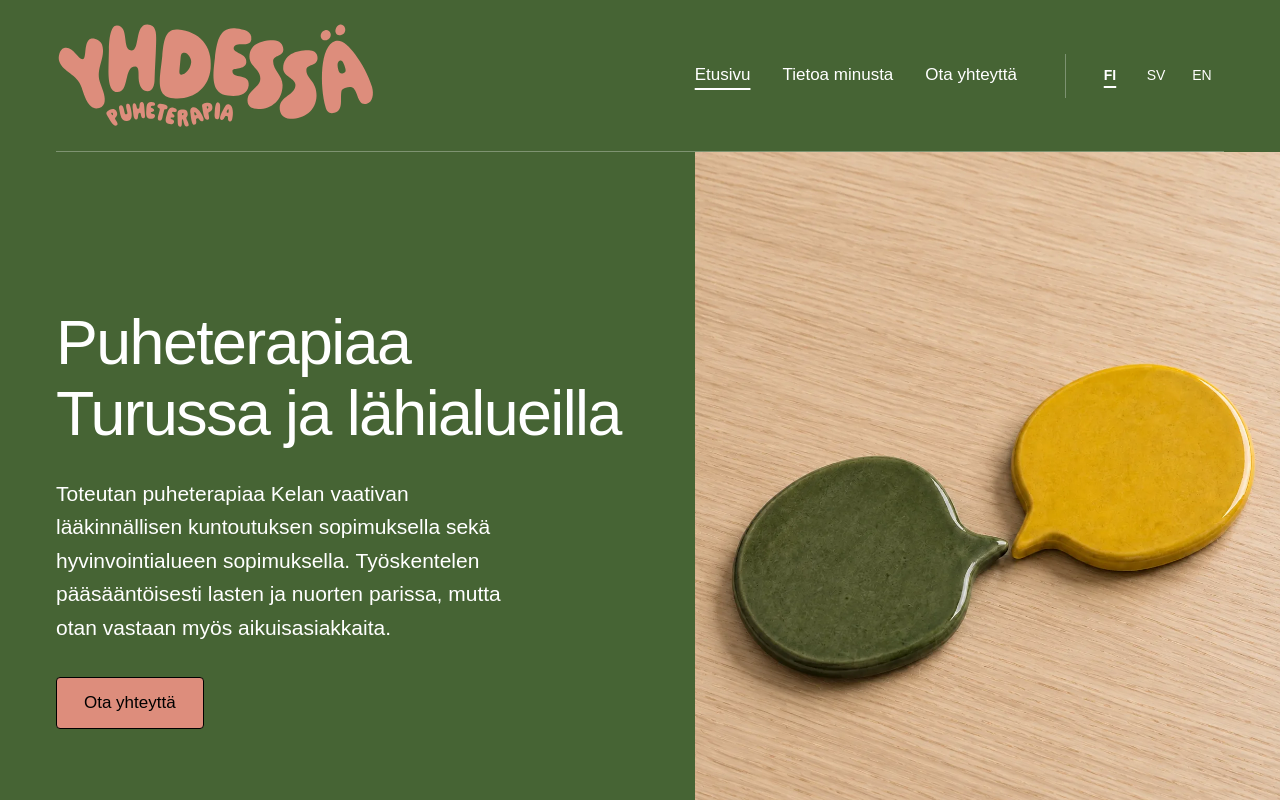
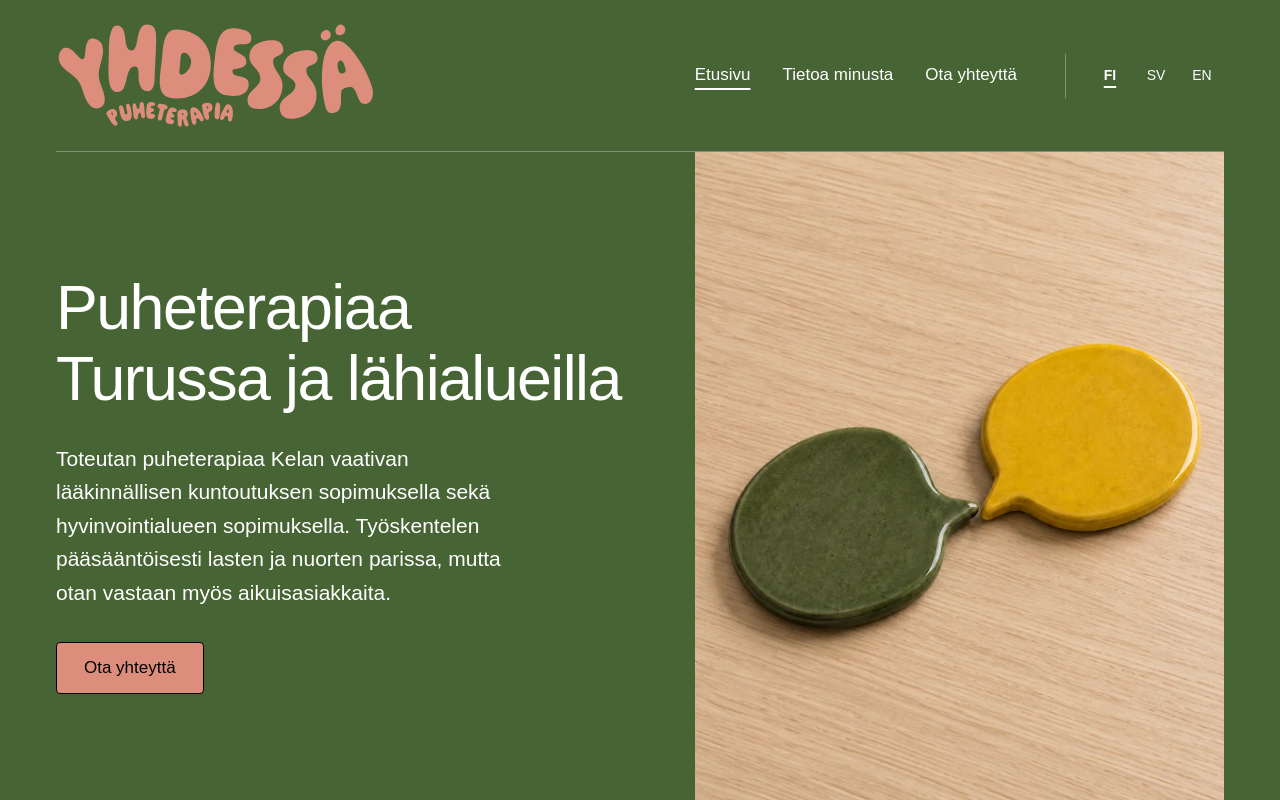
Before and after one commit to Jrwl1/Yhdessa-web, a React (Vite) app in the folder client/: page / in a window 1280 px wide. Shown: the top 800 px of the page. Built offline with nearby package versions, Linux system fonts and the light colour scheme; a web font is replaced by a local one.

Commit message:
fix: keep hero photo inside the content column
The 100vw right-edge bleed made wide screens look right-heavy and,
with Chrome's classic scrollbar, overflowed the page by half the
scrollbar width. Mobile keeps its symmetric edge-to-edge photo.

```diff
--- a/client/src/index.css
+++ b/client/src/index.css
@@ -19,7 +19,6 @@
   --color-primary: var(--color-white);
   --color-text: var(--color-white);
   --color-line: rgba(255, 255, 255, 0.3);
-  --hero-bleed: max(56px, calc((100vw - 1280px) / 2));
   --font-main: 'Jost';
   color-scheme: light;
   font-synthesis: none;
@@ -70,7 +69,7 @@ p { text-wrap: pretty; }
 .hero-copy h1 { max-width: 620px; }
 .hero-copy p { max-width: 470px; margin-top: 28px; font-size: 21px; line-height: 1.6; }
 .hero-copy .button { margin-top: 32px; }
-.hero-image { width: calc(100% + var(--hero-bleed)); max-width: none; height: 100%; min-height: 660px; margin-right: calc(-1 * var(--hero-bleed)); object-fit: cover; }
+.hero-image { width: 100%; height: 100%; min-height: 660px; object-fit: cover; }
 .services-surface { border-top: 1px solid var(--color-line); }
 .services-section { display: grid; grid-template-columns: 1fr; gap: 40px; }
 .service-list { display: grid; grid-template-columns: 1fr 1fr; column-gap: 48px; border-bottom: 1px solid var(--color-line); }
@@ -114,7 +113,6 @@ p { text-wrap: pretty; }
   .brand-link img { width: 225px; }
   .primary-nav { gap: 24px; }
   .language-switch { padding-left: 14px; }
-  :root { --hero-bleed: 32px; }
   .home-hero { gap: 40px; }
   .hero-image { min-height: 560px; }
   .services-section, .approach-inner { gap: 48px; }
@@ -133,13 +131,12 @@ p { text-wrap: pretty; }
   .page-width { width: calc(100% - 40px); }
   .section-space { padding-block: 56px; }
   .brand-link img { width: 185px; }
-  :root { --hero-bleed: 20px; }
   .home-hero { grid-template-columns: 1fr; gap: 0; }
   .hero-copy { padding-block: 48px; }
   .hero-copy h1 { max-width: 570px; }
   .hero-copy p { margin-top: 22px; font-size: 19px; }
   .hero-copy .button { margin-top: 24px; }
-  .hero-image { width: calc(100% + 40px); min-height: 0; height: auto; margin-inline: -20px; aspect-ratio: 1.15; object-position: center 60%; }
+  .hero-image { width: calc(100% + 40px); max-width: none; min-height: 0; height: auto; margin-inline: -20px; aspect-ratio: 1.15; object-position: center 60%; }
   .services-section { grid-template-columns: 1fr; gap: 32px; }
   .service-list { grid-template-columns: 1fr; }
   .service-list li { font-size: 22px; }
```
Also changed, not shown: 1 other file (tests, documents, lock files or other folders).
